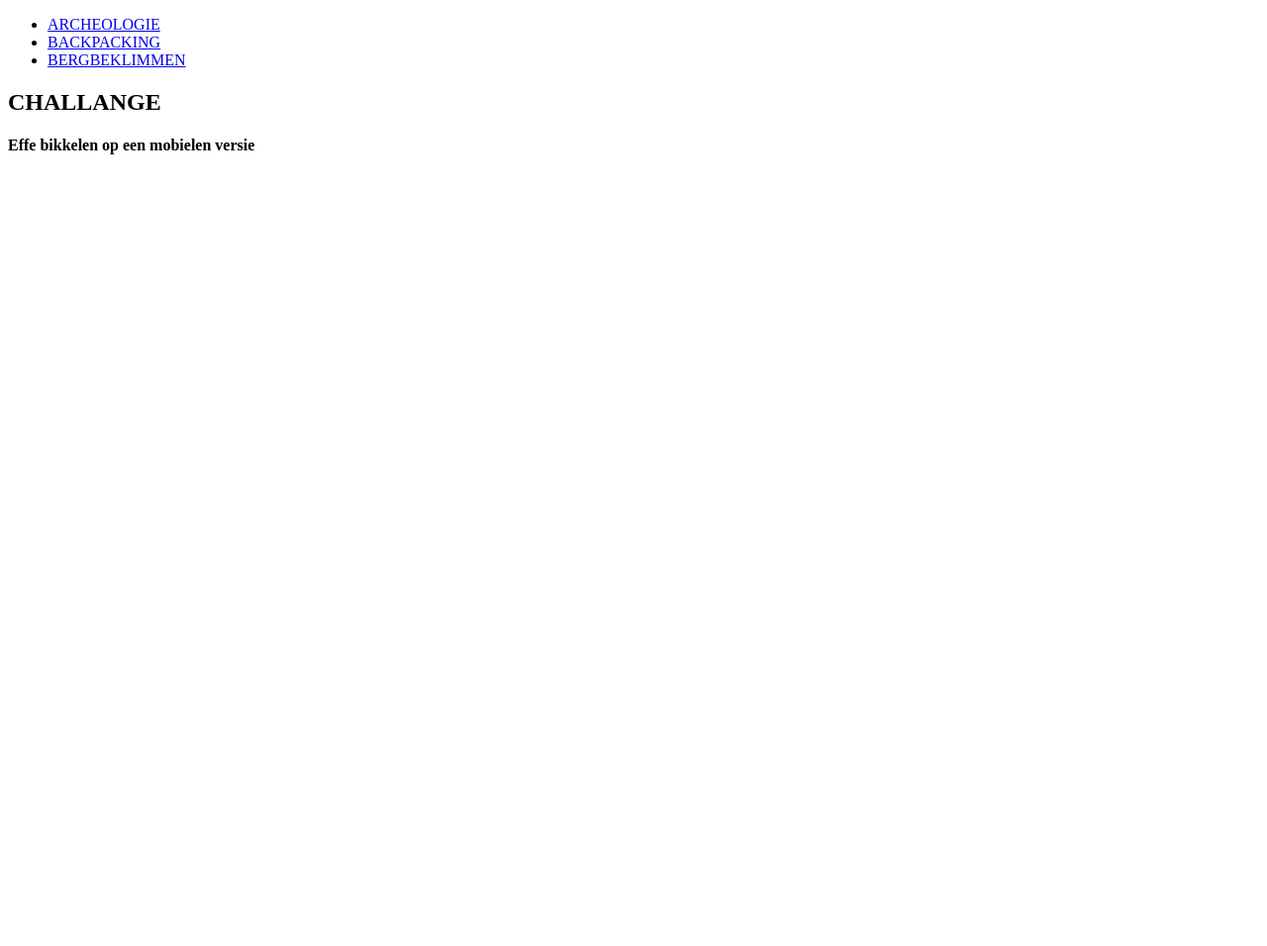
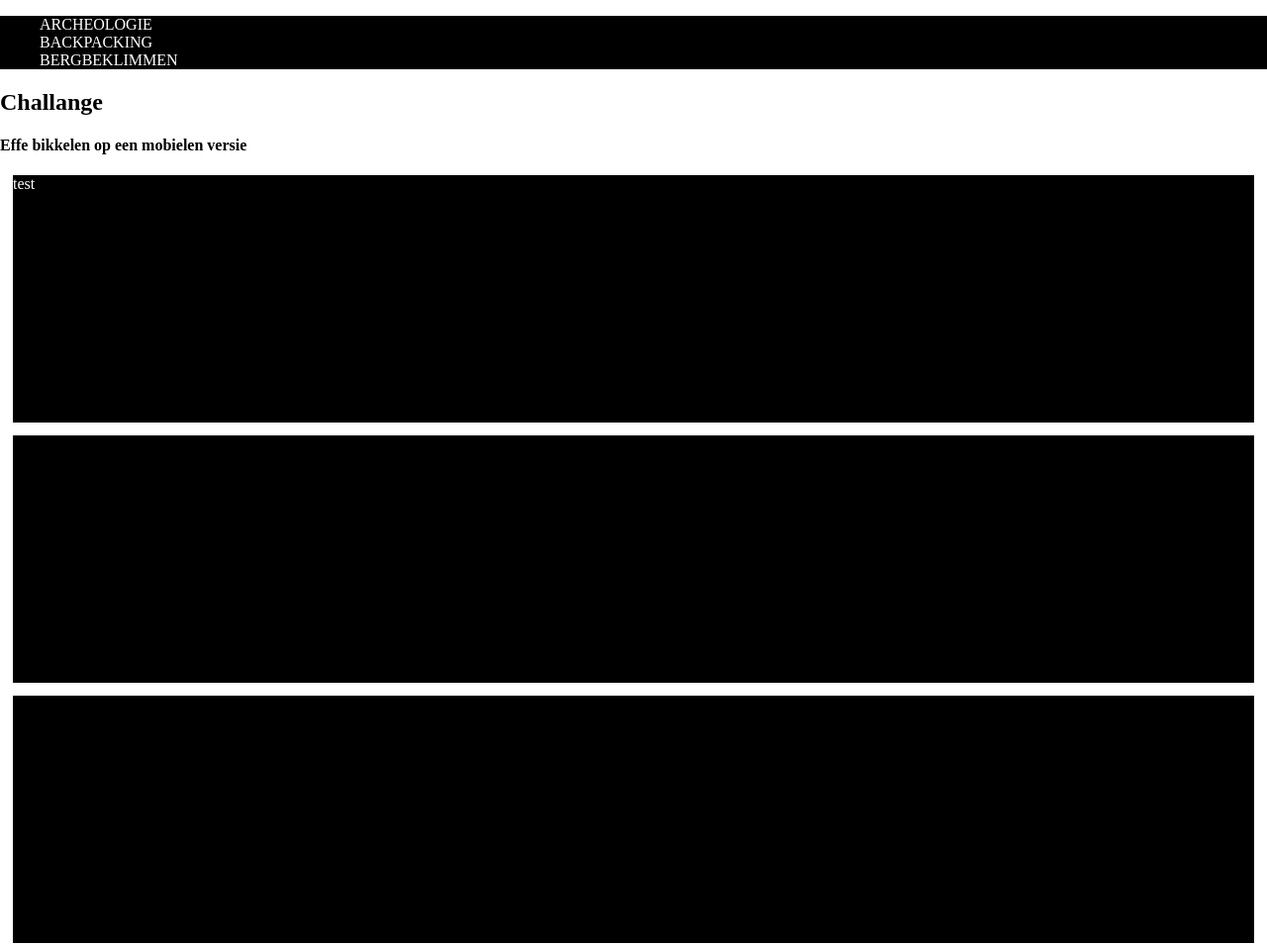
Before and after one commit to BrightonVR/CSS-Challange, a plain HTML site: page index.html in a window 1280 px wide. Shown: the top 956 px of the page at 99% size. Before the commit the page ends 800 px from the top, so only its background shows below. Drawn offline with Linux system fonts and the light colour scheme.

Commit message:
Push 1ste dag

```diff
--- a/CSS-index.css
+++ b/CSS-index.css
@@ -0,0 +1,26 @@
+body {
+    margin: 0px;
+}
+
+#navigatie {
+    box-sizing: border-box;
+    background-color: black;
+}
+#navigatie ul {
+    text-decoration: none;
+}
+#navigatie ul li {
+    text-decoration: none;
+}
+#navigatie ul li a {
+    text-decoration: none;
+    color: white;
+}
+
+.block {
+    color: white;
+    text-align: left;
+    background-color: black;
+    height: 250px;
+    margin: 13px;
+}
--- /dev/null
+++ b/archeologie.css
@@ -0,0 +1,28 @@
+* {
+    margin: 0px;
+    padding: 0px;
+}
+
+nav#navigatie {
+    text-align: left;
+    padding-left: 20px;
+    background-color: black;
+}
+nav#navigatie a {
+    margin: 0px;
+    padding: 0px;
+    color: white;
+    text-decoration: none;
+}
+nav#navigatie p {
+    padding-top: 10px;
+}
+
+
+div #text-container {
+
+}
+
+div #head {
+
+}
--- a/index.html
+++ b/index.html
@@ -6,23 +6,39 @@
     <link rel="stylesheet" href="CSS-index.css">
 </head>
 <body>
+<div id="wrapper">
 
-<nav>
+
+    <nav id="navigatie">
         <ul>
-        <li><a href="archeologie">ARCHEOLOGIE</a></li>
-        <li><a href="backpacking">BACKPACKING</a></li>
-        <li><a href="bergbeklimmen">BERGBEKLIMMEN</a></li>
+            <li><a href="archeologie.html">ARCHEOLOGIE</a></li>
+            <li><a href="backpacking.html">BACKPACKING</a></li>
+            <li><a href="bergbeklimmen.html">BERGBEKLIMMEN</a></li>
         </ul>
     </nav>
 
     <header>
-    <h2>CHALLANGE</h2>
+        <h2>Challange</h2>
         <h4>Effe bikkelen op een mobielen versie</h4>
     </header>
+
+
+    <section class="block">
+        test
+    </section>
 
     <section class="block">
 
     </section>
 
+    <section class="block">
+
+    </section>
+
+    <section class="block">
+
+    </section>
+</div>
+
 </body>
 </html>
```
Also changed, not shown: archeologie.html (added, +62 -0 lines), backpacking.html (added, +10 -0 lines), bergbeklimmen.html (added, +10 -0 lines), css.css (added, +33 -0 lines). Lines whose indentation alone changed are shown as unchanged.
